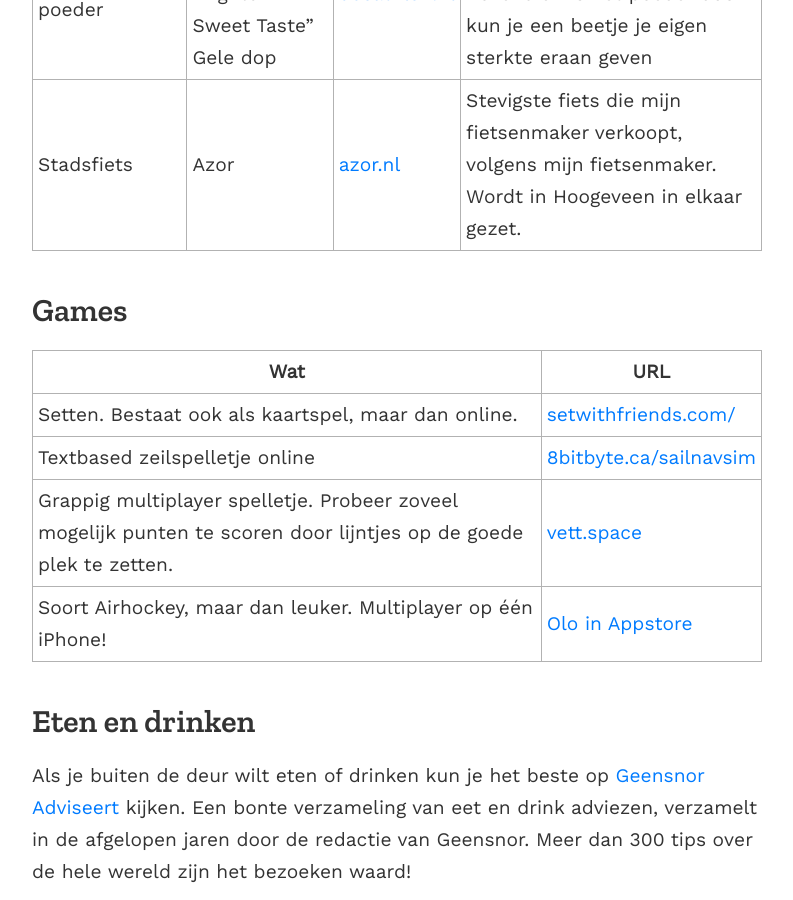
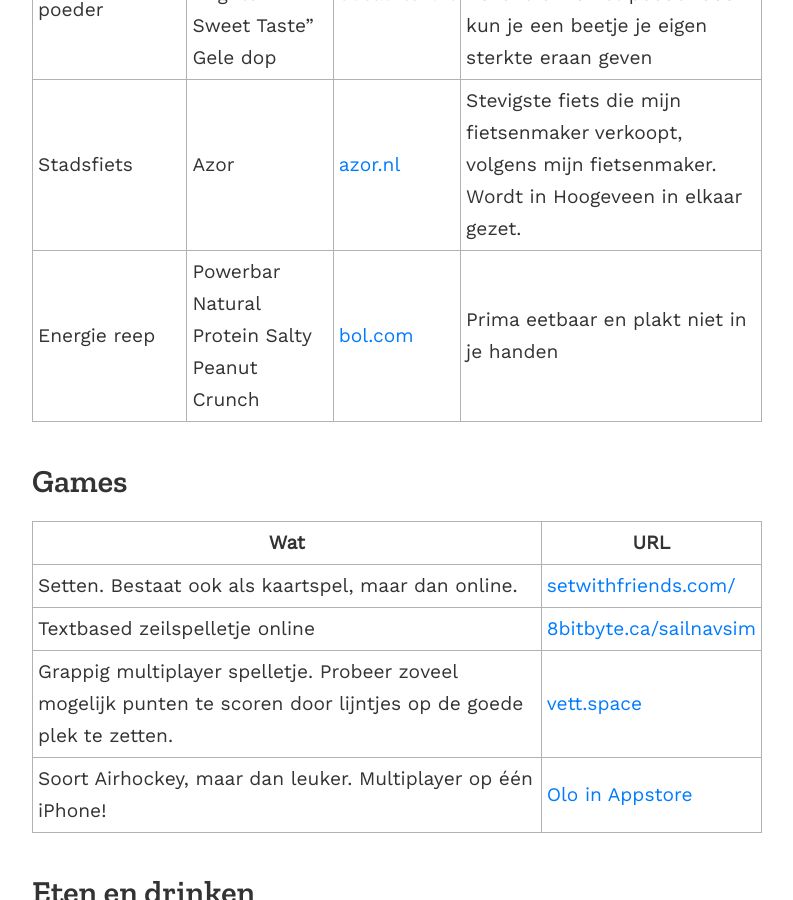
Before and after one commit to geensnor/geensnor.nl, a Jekyll site: the page built from pages/tips.md, in a window 1280 px wide and 900 px high, scrolled down 1558 px. Shown: the whole window, without its empty margins (243-1036 px from the left). Built offline with Jekyll 4.4.1, drawn with Linux system fonts in a browser that asks for light colours.

Commit message:
Update tips.md

```diff
--- a/pages/tips.md
+++ b/pages/tips.md
@@ -23,6 +23,7 @@
 |Waterdicht hoesje voor je telefoon|Oppselve Pouch|[Aliexpress](https://nl.aliexpress.com/item/Waterdichte-Mobiele-Telefoon-Case-Voor-iPhone-X-Xs-Max-Xr-8-7-Samsung-S9-Clear-PVC/32858636361.html?spm=a2g0s.9042311.0.0.26344c4dvzxDl1)|Prima ding. Lijkt ook nog best degelijk voor 1 euro 70. Groot zat voor iPhone XR|
 |Energiedrank poeder|Decathlon Aptonia ISO "Lighter Sweet Taste" Gele dop|[decathlon.nl](https://www.decathlon.nl/p/poeder-voor-isotone-dorstlesser-iso-rode-vruchten-650-g/_/R-p-9831?mc=8335609&fl=Citroen)|Energiedrank is vaak goor, maar deze is nog wel te doen. Bovendien is het poeder dus kun je een beetje je eigen sterkte eraan geven|
 |Stadsfiets|Azor|[azor.nl](https://www.azor.nl)|Stevigste fiets die mijn fietsenmaker verkoopt, volgens mijn fietsenmaker. Wordt in Hoogeveen in elkaar gezet. |
+|Energie reep|Powerbar Natural Protein Salty Peanut Crunch|[bol.com](https://www.bol.com/nl/p/powerbar-natural-protein-bar-salty-peanut-crunch-24-40-g/9200000063283275/)|Prima eetbaar en plakt niet in je handen|
 
 
 
```
